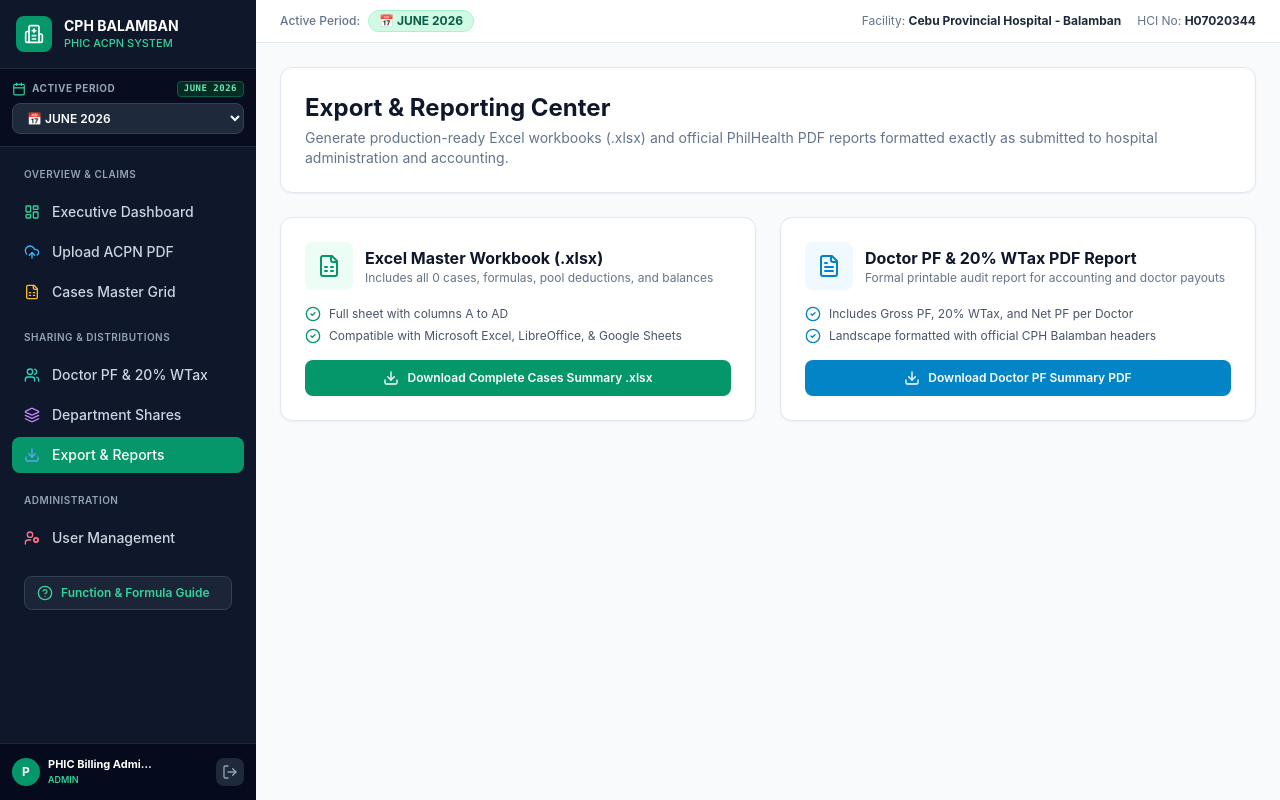
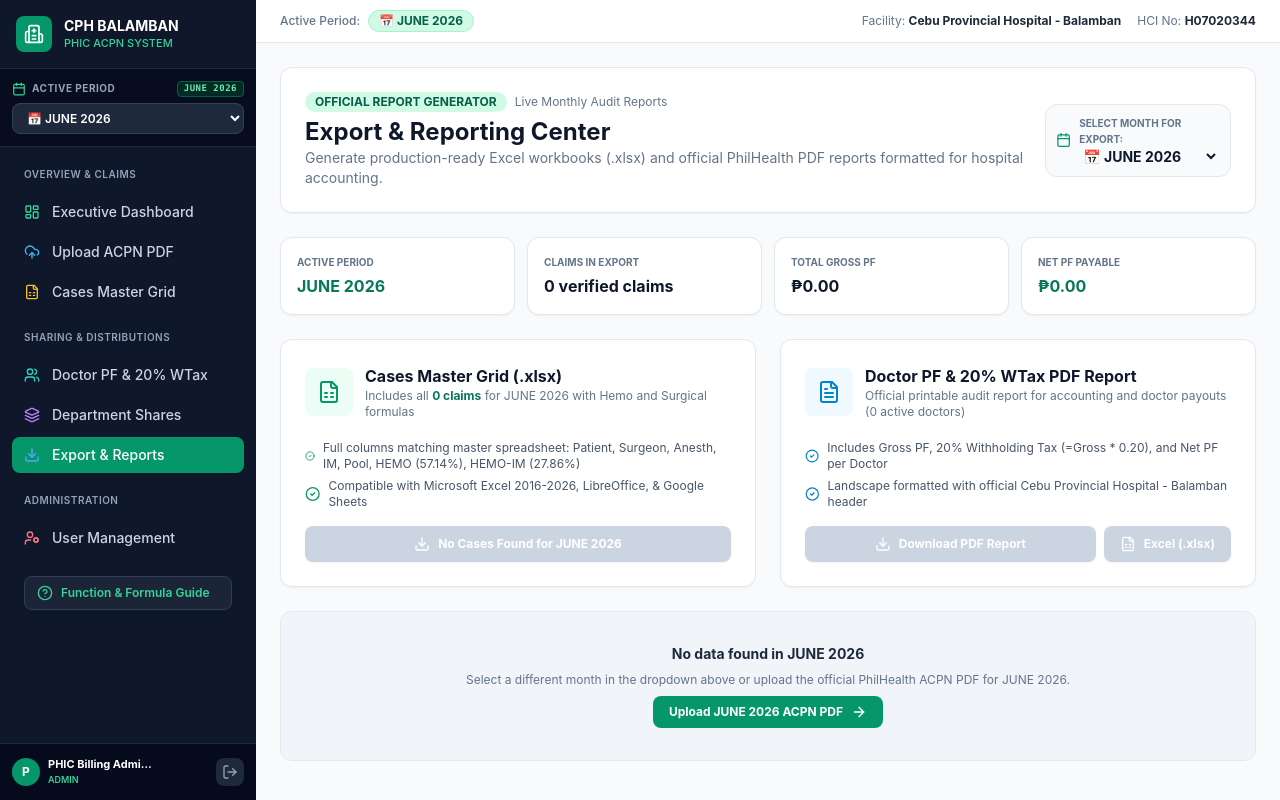
Before and after one commit to pluknigelpasco-cloud/cph-balamban-acpn, a Next.js app: page /export in a window 1280 px wide. Built offline with nearby package versions, Linux system fonts and the light colour scheme.

Commit message:
Feature: Export & Reporting Center with Month Selection dropdown and live Excel (.xlsx) / PDF report generation

```diff
--- a/src/app/export/page.tsx
+++ b/src/app/export/page.tsx
@@ -1,88 +1,196 @@
 'use client';
 
-import React from 'react';
-import initialData from '@/lib/initialData.json';
-import { exportCasesToExcel, exportDoctorSummaryToPdf } from '@/lib/exportUtils';
+import React, { useState, useEffect, useMemo } from 'react';
+import { usePeriod } from '@/context/PeriodContext';
+import { exportCasesToExcel, exportDoctorSummaryToPdf, exportDoctorSummaryToExcel } from '@/lib/exportUtils';
 import { computeDoctorSummary } from '@/lib/computationEngine';
-import { Download, FileSpreadsheet, FileText, CheckCircle2, Shield } from 'lucide-react';
+import { Download, FileSpreadsheet, FileText, CheckCircle2, Shield, Calendar, Activity, Users, ArrowRight } from 'lucide-react';
 import { CaseItem } from '@/types';
+import Link from 'next/link';
 
 export default function ExportPage() {
-  const cases = initialData.casesData as CaseItem[];
-  const doctors = computeDoctorSummary(cases);
+  const { selectedMonth, setSelectedMonth, monthsList } = usePeriod();
+  const [cases, setCases] = useState<CaseItem[]>([]);
+  const [exportMonth, setExportMonth] = useState(selectedMonth === 'ALL' ? 'JUNE 2026' : selectedMonth);
+
+  // Load actual cases from localStorage
+  useEffect(() => {
+    const saved = localStorage.getItem('cph_cases_data');
+    if (saved) {
+      try {
+        setCases(JSON.parse(saved));
+      } catch (e) {}
+    }
+  }, []);
+
+  // Filter cases strictly by the chosen export month
+  const targetCases = useMemo(() => {
+    return cases.filter(c => exportMonth === 'ALL' || (c as any).month === exportMonth || !(c as any).month);
+  }, [cases, exportMonth]);
+
+  // Compute doctor summaries for this month
+  const doctorSummaries = useMemo(() => {
+    return computeDoctorSummary(targetCases);
+  }, [targetCases]);
+
+  const totalGrossAmount = targetCases.reduce((sum, c) => sum + (c.totalAmount || 0), 0);
+  const totalPoolAmount = targetCases.reduce((sum, c) => sum + (c.forPool || 0), 0);
+  const totalNetPf = doctorSummaries.reduce((sum, d) => sum + d.netPf, 0);
 
   return (
     <div className="flex-1 overflow-y-auto p-6 space-y-6">
-      <div className="bg-white p-6 rounded-xl border border-slate-200 shadow-sm">
-        <h1 className="text-2xl font-bold text-slate-900">Export & Reporting Center</h1>
-        <p className="text-sm text-slate-500 mt-1">
-          Generate production-ready Excel workbooks (.xlsx) and official PhilHealth PDF reports formatted exactly as submitted to hospital administration and accounting.
+      {/* Header with Month Selector */}
+      <div className="bg-white p-6 rounded-xl border border-slate-200 shadow-sm flex flex-col sm:flex-row sm:items-center justify-between gap-4">
+        <div>
+          <div className="flex items-center gap-2">
+            <span className="px-2.5 py-0.5 rounded-full text-xs font-bold bg-emerald-100 text-emerald-800">
+              OFFICIAL REPORT GENERATOR
+            </span>
+            <span className="text-xs text-slate-500">Live Monthly Audit Reports</span>
+          </div>
+          <h1 className="text-2xl font-bold text-slate-900 mt-1">Export & Reporting Center</h1>
+          <p className="text-sm text-slate-500">
+            Generate production-ready Excel workbooks (.xlsx) and official PhilHealth PDF reports formatted for hospital accounting.
           </p>
         </div>
 
+        {/* Target Month Selector */}
+        <div className="flex items-center gap-2 bg-slate-50 p-2.5 rounded-xl border border-slate-200">
+          <Calendar className="w-4 h-4 text-emerald-600" />
+          <div className="text-xs">
+            <span className="text-slate-500 block text-[10px] uppercase font-bold">Select Month for Export:</span>
+            <select
+              value={exportMonth}
+              onChange={(e) => setExportMonth(e.target.value)}
+              className="bg-transparent font-bold text-slate-900 text-sm focus:outline-none cursor-pointer"
+            >
+              {monthsList.map(m => (
+                <option key={m} value={m}>📅 {m}</option>
+              ))}
+            </select>
+          </div>
+        </div>
+      </div>
+
+      {/* Live Data Summary for Chosen Month */}
+      <div className="grid grid-cols-1 sm:grid-cols-4 gap-3 text-xs">
+        <div className="bg-white p-4 rounded-xl border border-slate-200 shadow-sm">
+          <span className="text-slate-500 uppercase font-bold text-[10px]">Active Period</span>
+          <p className="text-base font-bold text-emerald-700 mt-1">{exportMonth}</p>
+        </div>
+        <div className="bg-white p-4 rounded-xl border border-slate-200 shadow-sm">
+          <span className="text-slate-500 uppercase font-bold text-[10px]">Claims in Export</span>
+          <p className="text-base font-bold text-slate-900 mt-1">{targetCases.length} verified claims</p>
+        </div>
+        <div className="bg-white p-4 rounded-xl border border-slate-200 shadow-sm">
+          <span className="text-slate-500 uppercase font-bold text-[10px]">Total Gross PF</span>
+          <p className="text-base font-bold text-slate-900 mt-1">₱{totalGrossAmount.toLocaleString('en-US', { minimumFractionDigits: 2 })}</p>
+        </div>
+        <div className="bg-white p-4 rounded-xl border border-slate-200 shadow-sm">
+          <span className="text-slate-500 uppercase font-bold text-[10px]">Net PF Payable</span>
+          <p className="text-base font-bold text-emerald-700 mt-1">₱{totalNetPf.toLocaleString('en-US', { minimumFractionDigits: 2 })}</p>
+        </div>
+      </div>
+
+      {/* Export Options Grid */}
       <div className="grid grid-cols-1 md:grid-cols-2 gap-6">
-        {/* Excel Export Card */}
-        <div className="bg-white p-6 rounded-xl border border-slate-200 shadow-sm space-y-4">
+        {/* 1. Excel Master Workbook */}
+        <div className="bg-white p-6 rounded-xl border border-slate-200 shadow-sm space-y-4 flex flex-col justify-between">
+          <div className="space-y-3">
             <div className="flex items-center gap-3">
               <div className="p-3 bg-emerald-50 rounded-lg text-emerald-600">
                 <FileSpreadsheet className="w-6 h-6" />
               </div>
               <div>
-              <h2 className="font-bold text-slate-900 text-base">Excel Master Workbook (.xlsx)</h2>
-              <p className="text-xs text-slate-500">Includes all {cases.length} cases, formulas, pool deductions, and balances</p>
+                <h2 className="font-bold text-slate-900 text-base">Cases Master Grid (.xlsx)</h2>
+                <p className="text-xs text-slate-500">
+                  Includes all <strong className="text-emerald-700 font-bold">{targetCases.length} claims</strong> for {exportMonth} with Hemo and Surgical formulas
+                </p>
               </div>
             </div>
 
-          <div className="text-xs text-slate-600 space-y-1.5">
+            <div className="text-xs text-slate-600 space-y-1.5 pt-2">
               <div className="flex items-center gap-2">
                 <CheckCircle2 className="w-4 h-4 text-emerald-600" />
-              <span>Full sheet with columns A to AD</span>
+                <span>Full columns matching master spreadsheet: Patient, Surgeon, Anesth, IM, Pool, HEMO (57.14%), HEMO-IM (27.86%)</span>
               </div>
               <div className="flex items-center gap-2">
                 <CheckCircle2 className="w-4 h-4 text-emerald-600" />
-              <span>Compatible with Microsoft Excel, LibreOffice, & Google Sheets</span>
+                <span>Compatible with Microsoft Excel 2016-2026, LibreOffice, & Google Sheets</span>
+              </div>
             </div>
           </div>
 
           <button
-            onClick={() => exportCasesToExcel(cases)}
-            className="w-full inline-flex items-center justify-center gap-2 px-4 py-2.5 bg-emerald-600 hover:bg-emerald-700 text-white rounded-lg text-xs font-semibold shadow-sm transition"
+            disabled={targetCases.length === 0}
+            onClick={() => exportCasesToExcel(targetCases, `CPH_Balamban_Cases_Summary_${exportMonth}.xlsx`, exportMonth)}
+            className="w-full inline-flex items-center justify-center gap-2 px-4 py-2.5 bg-emerald-600 hover:bg-emerald-700 disabled:bg-slate-300 text-white rounded-lg text-xs font-bold shadow-sm transition cursor-pointer"
           >
-            <Download className="w-4 h-4" /> Download Complete Cases Summary .xlsx
+            <Download className="w-4 h-4" />
+            {targetCases.length === 0 ? `No Cases Found for ${exportMonth}` : `Download ${exportMonth} Cases Summary .xlsx (${targetCases.length})`}
           </button>
         </div>
 
-        {/* PDF Export Card */}
-        <div className="bg-white p-6 rounded-xl border border-slate-200 shadow-sm space-y-4">
+        {/* 2. Doctor PF Summary PDF Report */}
+        <div className="bg-white p-6 rounded-xl border border-slate-200 shadow-sm space-y-4 flex flex-col justify-between">
+          <div className="space-y-3">
             <div className="flex items-center gap-3">
               <div className="p-3 bg-sky-50 rounded-lg text-sky-600">
                 <FileText className="w-6 h-6" />
               </div>
               <div>
                 <h2 className="font-bold text-slate-900 text-base">Doctor PF & 20% WTax PDF Report</h2>
-              <p className="text-xs text-slate-500">Formal printable audit report for accounting and doctor payouts</p>
+                <p className="text-xs text-slate-500">
+                  Official printable audit report for accounting and doctor payouts ({doctorSummaries.length} active doctors)
+                </p>
               </div>
             </div>
 
-          <div className="text-xs text-slate-600 space-y-1.5">
+            <div className="text-xs text-slate-600 space-y-1.5 pt-2">
               <div className="flex items-center gap-2">
                 <CheckCircle2 className="w-4 h-4 text-sky-600" />
-              <span>Includes Gross PF, 20% WTax, and Net PF per Doctor</span>
+                <span>Includes Gross PF, 20% Withholding Tax (=Gross * 0.20), and Net PF per Doctor</span>
               </div>
               <div className="flex items-center gap-2">
                 <CheckCircle2 className="w-4 h-4 text-sky-600" />
-              <span>Landscape formatted with official CPH Balamban headers</span>
+                <span>Landscape formatted with official Cebu Provincial Hospital - Balamban header</span>
+              </div>
             </div>
           </div>
 
+          <div className="flex gap-2">
             <button
-            onClick={() => exportDoctorSummaryToPdf(doctors)}
-            className="w-full inline-flex items-center justify-center gap-2 px-4 py-2.5 bg-sky-600 hover:bg-sky-700 text-white rounded-lg text-xs font-semibold shadow-sm transition"
+              disabled={doctorSummaries.length === 0}
+              onClick={() => exportDoctorSummaryToPdf(doctorSummaries, exportMonth)}
+              className="flex-1 inline-flex items-center justify-center gap-2 px-4 py-2.5 bg-sky-600 hover:bg-sky-700 disabled:bg-slate-300 text-white rounded-lg text-xs font-bold shadow-sm transition cursor-pointer"
             >
-            <Download className="w-4 h-4" /> Download Doctor PF Summary PDF
+              <Download className="w-4 h-4" /> Download PDF Report
+            </button>
+            <button
+              disabled={doctorSummaries.length === 0}
+              onClick={() => exportDoctorSummaryToExcel(doctorSummaries, exportMonth)}
+              className="inline-flex items-center justify-center gap-2 px-4 py-2.5 bg-slate-900 hover:bg-slate-800 disabled:bg-slate-300 text-white rounded-lg text-xs font-bold shadow-sm transition cursor-pointer"
+            >
+              <FileSpreadsheet className="w-4 h-4" /> Excel (.xlsx)
             </button>
           </div>
         </div>
       </div>
+
+      {targetCases.length === 0 && (
+        <div className="p-8 bg-slate-100 rounded-xl border border-slate-200 text-center space-y-2">
+          <p className="text-sm font-bold text-slate-800">No data found in {exportMonth}</p>
+          <p className="text-xs text-slate-500">
+            Select a different month in the dropdown above or upload the official PhilHealth ACPN PDF for {exportMonth}.
+          </p>
+          <Link
+            href="/upload"
+            className="inline-flex items-center gap-2 px-4 py-2 bg-emerald-600 hover:bg-emerald-700 text-white text-xs font-bold rounded-lg transition mt-2"
+          >
+            Upload {exportMonth} ACPN PDF <ArrowRight className="w-4 h-4" />
+          </Link>
+        </div>
+      )}
+    </div>
   );
 }
--- a/src/lib/exportUtils.ts
+++ b/src/lib/exportUtils.ts
@@ -3,38 +3,76 @@ import jsPDF from 'jspdf';
 import 'jspdf-autotable';
 import { CaseItem, DoctorSummaryItem } from '@/types';
 
-export function exportCasesToExcel(cases: CaseItem[], fileName = 'CPH_BALAMBAN_ACPN_CASES_SUMMARY.xlsx') {
+export function exportCasesToExcel(cases: CaseItem[], fileName = 'CPH_BALAMBAN_CASES_SUMMARY.xlsx', period = 'JUNE 2026') {
   const wb = XLSX.utils.book_new();
 
   const headers = [
-    'Item #', 'Patient Name', 'Surgeon', 'Anesthesiologist', 'IM/Pedia/GP', 'Remarks',
-    'Total Amount', 'For Pool', 'Balance', 'Provider Total', 'After Pool & Provider',
-    'Pedia Share', 'IM Share', 'After IM/Pedia', 'Surgeon Share (70%/100%)', 'Anesth Share (30%)'
+    '#',
+    'NAME OF PATIENT',
+    'SURGEON',
+    'ANESTH',
+    'IM / PEDIA / GP',
+    'REMARK',
+    'TOTAL AMOUNT',
+    'FOR POOL',
+    'BALANCE',
+    'SURGEON (100%/70%)',
+    'ANESTH (30%)',
+    'HEMO (57.14%)',
+    'HEMO-IM (27.86%)',
+    'MONTH'
   ];
 
-  const dataRows = cases.map(c => [
-    c.itemNo,
-    c.patientName,
-    c.surgeon,
-    c.anesth,
-    c.imPediaGp,
-    c.remarks,
-    c.totalAmount,
-    c.forPool,
-    c.balance,
-    c.providerTotal,
-    c.afterPoolProvider,
-    c.pedia,
-    c.im,
-    c.afterImPedia,
-    c.surgeonShare,
-    c.anesthShare
+  const dataRows = cases.map((c, idx) => [
+    idx + 1,
+    c.patientName || '',
+    c.surgeon || '',
+    c.anesth || '',
+    c.imPediaGp || '',
+    c.remarks || '',
+    c.totalAmount || 0,
+    c.forPool || 0,
+    c.balance || 0,
+    c.surgeonShare || 0,
+    c.anesthShare || 0,
+    c.hemo || 0,
+    c.hemoIm || 0,
+    (c as any).month || period
   ]);
 
   const ws = XLSX.utils.aoa_to_sheet([headers, ...dataRows]);
-  XLSX.utils.book_append_sheet(wb, ws, 'CASES SUMMARY');
+  XLSX.utils.book_append_sheet(wb, ws, `${period} CASES`);
 
   XLSX.writeFile(wb, fileName);
+}
+
+export function exportDoctorSummaryToExcel(doctors: DoctorSummaryItem[], period = 'JUNE 2026') {
+  const wb = XLSX.utils.book_new();
+
+  const headers = [
+    '#',
+    'Doctor Name',
+    'Specialty / Role',
+    'Total Handled Cases',
+    'Gross PF Share (PHP)',
+    '20% Withholding Tax (PHP)',
+    'Net PF Payable (PHP)'
+  ];
+
+  const dataRows = doctors.map((d, i) => [
+    i + 1,
+    d.doctorName,
+    d.specialty,
+    d.totalCases,
+    d.grossPf,
+    d.wtax20,
+    d.netPf
+  ]);
+
+  const ws = XLSX.utils.aoa_to_sheet([headers, ...dataRows]);
+  XLSX.utils.book_append_sheet(wb, ws, 'DOCTOR PF SUMMARY');
+
+  XLSX.writeFile(wb, `CPH_Balamban_Doctor_PF_Summary_${period}.xlsx`);
 }
 
 export function exportDoctorSummaryToPdf(doctors: DoctorSummaryItem[], period = 'JUNE 2026') {
@@ -43,7 +81,7 @@ export function exportDoctorSummaryToPdf(doctors: DoctorSummaryItem[], period =
   doc.setFontSize(16);
   doc.text('CEBU PROVINCIAL HOSPITAL - BALAMBAN', 14, 15);
   doc.setFontSize(12);
-  doc.text(`PHILHEALTH PROFESSIONAL FEE (PF) SUMMARY - ${period}`, 14, 23);
+  doc.text(`PHILHEALTH PROFESSIONAL FEE (PF) SUMMARY & 20% WTAX - ${period}`, 14, 23);
 
   const tableData = doctors.map((d, i) => [
     (i + 1).toString(),
@@ -57,10 +95,10 @@ export function exportDoctorSummaryToPdf(doctors: DoctorSummaryItem[], period =
 
   (doc as any).autoTable({
     startY: 30,
-    head: [['#', 'Doctor Name', 'Role / Department', 'Cases', 'Gross PF', 'WTax (20%)', 'Net PF Payable']],
+    head: [['#', 'Doctor Name', 'Role / Department', 'Cases', 'Gross PF', '20% WTax', 'Net PF Payable']],
     body: tableData,
     theme: 'grid',
-    headStyles: { fillColor: [22, 101, 52] },
+    headStyles: { fillColor: [16, 185, 129] },
     styles: { fontSize: 9 }
   });
 
```
Lines whose indentation alone changed are shown as unchanged.
